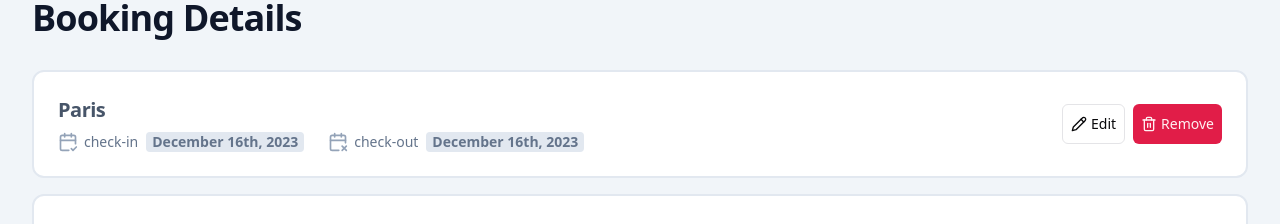
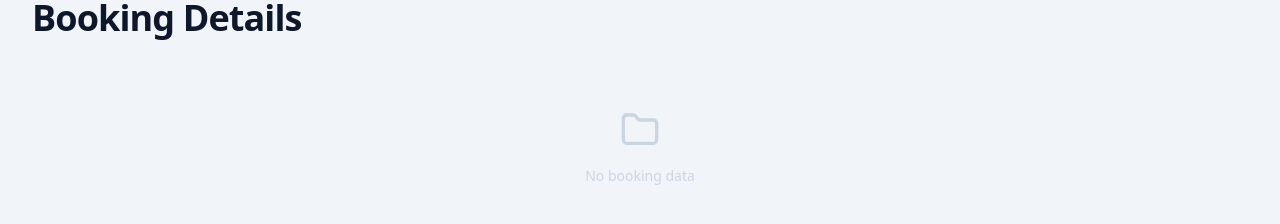
Before and after one commit to lucasmaiaesilva/booking-test, a React (Vite) app: page / in a window 1280 px wide. Shown: the part 707-931 px from the top of the page. Built offline with nearby package versions, Linux system fonts and the light colour scheme.

Commit message:
feat: add context

```diff
--- /dev/null
+++ b/src/components/booking-context.tsx
@@ -0,0 +1,40 @@
+import { BookingType } from "@/types/booking";
+import { createContext, useState } from "react";
+
+type BookingContext = {
+  booking: BookingType[];
+  setBooking: React.Dispatch<React.SetStateAction<BookingType[]>>;
+};
+
+export const BookingContext = createContext<BookingContext | null>(null);
+
+export default function BookingContextProvider({
+  children,
+}: React.PropsWithChildren) {
+  const [booking, setBooking] = useState<BookingType[]>([
+    // {
+    //   id: 1,
+    //   destination: "Paris",
+    //   startDate: new Date(),
+    //   endDate: new Date(),
+    // },
+    // {
+    //   id: 2,
+    //   destination: "Aparecida do Norte",
+    //   startDate: new Date(),
+    //   endDate: new Date(),
+    // },
+    // {
+    //   id: 3,
+    //   destination: "Aparecida do Norte",
+    //   startDate: new Date(),
+    //   endDate: new Date(),
+    // },
+  ]);
+
+  return (
+    <BookingContext.Provider value={{ booking, setBooking }}>
+      {children}
+    </BookingContext.Provider>
+  );
+}
--- a/src/components/ui/details-list.tsx
+++ b/src/components/ui/details-list.tsx
@@ -3,37 +3,19 @@ import { CalendarCheck2, CalendarX2 } from "lucide-react";
 import { BookingType } from "@/types/booking";
 import { Button } from "@/components/ui/button";
 import { Trash2, Pencil } from "lucide-react";
+import { useBookingContext } from "@/hooks/booking";
 
-// import { EmptyState } from '@/components'
+import { EmptyState } from "@/components/ui/empty-state";
 
 export const DetailsList = () => {
   const handleEditItem = () => {};
   const handleRemoveItem = () => {};
 
-  // if (booking?.length === 0) {
-  //   return <EmptyState text="No booking data" />
-  // }
+  const { booking } = useBookingContext();
 
-  const booking: BookingType[] = [
-    {
-      id: 1,
-      destination: "Paris",
-      startDate: new Date(),
-      endDate: new Date(),
-    },
-    {
-      id: 2,
-      destination: "Aparecida do Norte",
-      startDate: new Date(),
-      endDate: new Date(),
-    },
-    {
-      id: 3,
-      destination: "Aparecida do Norte",
-      startDate: new Date(),
-      endDate: new Date(),
-    },
-  ];
+  if (booking?.length === 0) {
+    return <EmptyState text="No booking data" />;
+  }
 
   return (
     <>
--- /dev/null
+++ b/src/components/ui/empty-state.tsx
@@ -0,0 +1,10 @@
+import { Folder } from "lucide-react";
+
+export function EmptyState({ text }: { text: string }) {
+  return (
+    <div className="flex flex-col items-center justify-center p-10 m-4 rounded border-slate-50">
+      <Folder size={40} className="text-slate-300" />
+      <p className="pt-4 text-sm font-normal text-slate-300">{text}</p>
+    </div>
+  );
+}
--- /dev/null
+++ b/src/hooks/booking.ts
@@ -0,0 +1,12 @@
+import React from "react";
+import { BookingContext } from "@/components/booking-context";
+
+export function useBookingContext() {
+  const context = React.useContext(BookingContext);
+  if (!context) {
+    throw new Error(
+      "useBookingContext must be used within a ThemeBookingProvider"
+    );
+  }
+  return context;
+}
--- a/src/main.tsx
+++ b/src/main.tsx
@@ -1,10 +1,13 @@
-import React from 'react'
-import ReactDOM from 'react-dom/client'
-import App from './App.tsx'
-import './index.css'
+import React from "react";
+import ReactDOM from "react-dom/client";
+import App from "./App.tsx";
+import BookingContextProvider from "@/components/booking-context.tsx";
+import "@/index.css";
 
-ReactDOM.createRoot(document.getElementById('root')!).render(
+ReactDOM.createRoot(document.getElementById("root")!).render(
   <React.StrictMode>
-    <App />
-  </React.StrictMode>,
-)
+    <BookingContextProvider>
+      <App />
+    </BookingContextProvider>
+  </React.StrictMode>
+);
```
